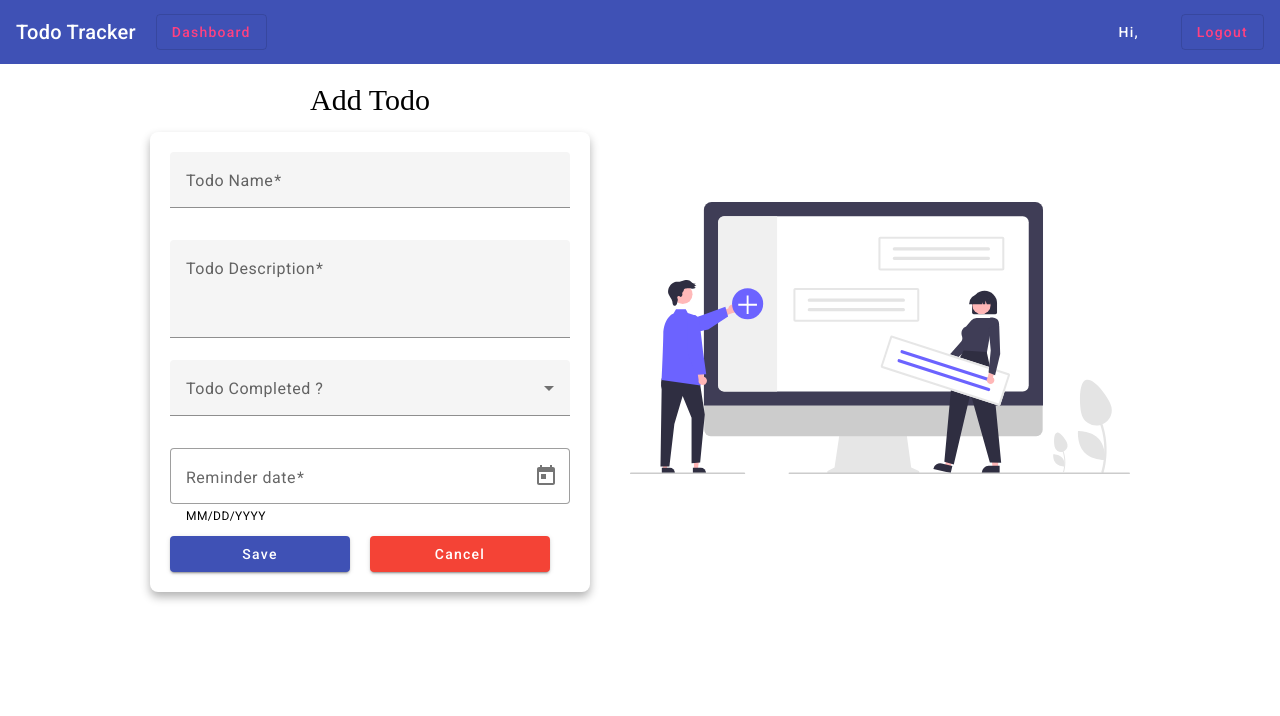
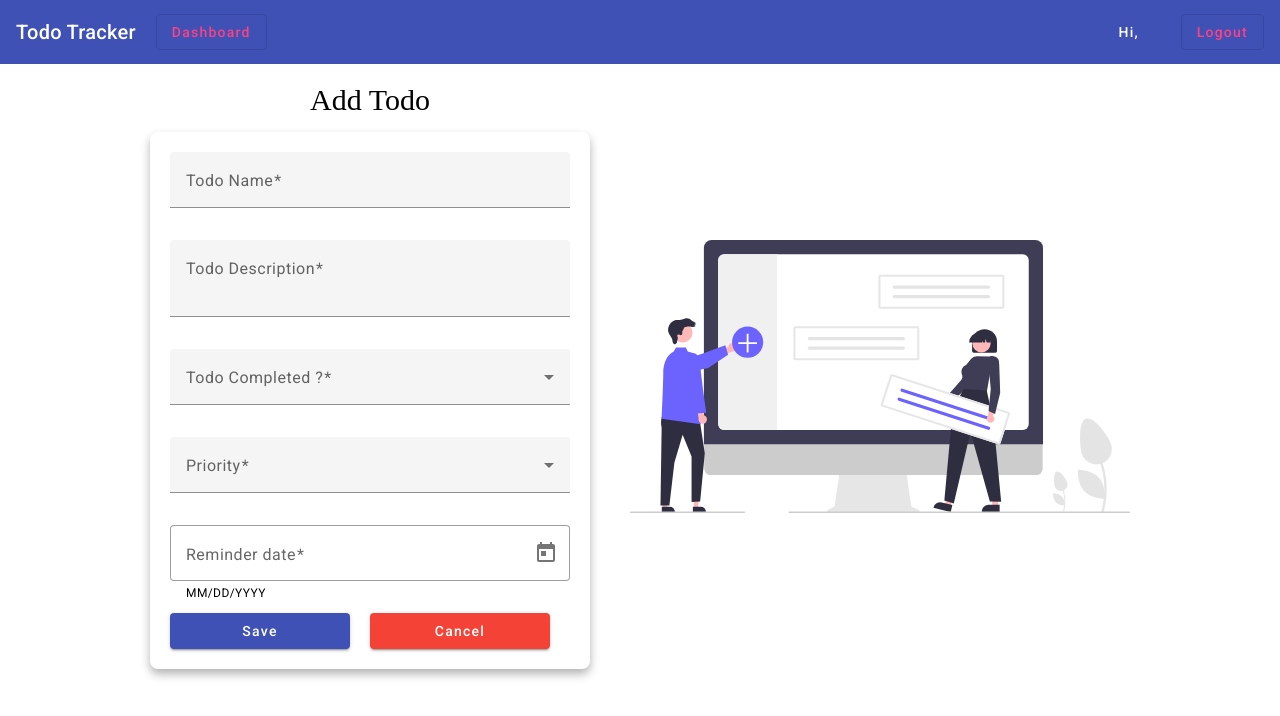
Before and after one commit to nikhilkhetan17/full-stack-todo-tracker-app, an Angular app in the folder todo-tracker-frontend/: page /add-todo in a window 1280 px wide. Shown: the top 716 px of the page. Built offline with nearby package versions, Linux system fonts and the light colour scheme; no server answers; sample sign-in values are in the browser's storage.

Commit message:
added priority in add and update component and added textarea in todoDesc.

```diff
--- a/todo-tracker-frontend/src/app/add-todo/add-todo.component.css
+++ b/todo-tracker-frontend/src/app/add-todo/add-todo.component.css
@@ -25,11 +25,6 @@
   margin-right: 20px;
 }
 
-.custom-height {
-  height: 120px;
-  width: 100%;
-}
-
 .add-image {
   width: 100%;
   max-width: 500px;
--- a/todo-tracker-frontend/src/app/add-todo/add-todo.component.html
+++ b/todo-tracker-frontend/src/app/add-todo/add-todo.component.html
@@ -8,27 +8,32 @@
                 <input type="text" matInput required [(ngModel)]="todo.todoName" name="todoName">
             </mat-form-field>
 
-            <mat-form-field appearance="fill" class="form-field" class="custom-height">
+            <mat-form-field appearance="fill" class="form-field">
                 <mat-label>Todo Description</mat-label>
-                <input type="text" matInput required [(ngModel)]="todo.todoDescription" name="todoDescription">
+                <textarea matInput cdkTextareaAutosize #autosize="cdkTextareaAutosize" cdkAutosizeMinRows="3" cdkAutosizeMaxRows="4" required [(ngModel)]="todo.todoDescription" name="todoDescription"></textarea>
             </mat-form-field>
-
-            <!-- <mat-form-field appearance="fill" class="form-field">
-                <mat-label>Todo Completed</mat-label>
-                <input type="text" matInput required [(ngModel)]="todo.todoCompleted" name="todoCompleted">
-            </mat-form-field> -->
 
             <mat-form-field appearance="fill" class="form-field">
                 <mat-label>Todo Completed ?</mat-label>
-                <mat-select [(ngModel)]="todo.todoCompleted" name="food">
-                    <mat-option [value]="true">Yes</mat-option>
-                    <mat-option [value]="false">No</mat-option>
+                <mat-select [(ngModel)]="todo.todoCompleted" name="todoCompleted" required>
+                    <mat-option value="Yes">Yes</mat-option>
+                    <mat-option value="No">No</mat-option>
                 </mat-select>
-              </mat-form-field>
+            </mat-form-field>
+
+            <mat-form-field appearance="fill" class="form-field">
+                <mat-label>Priority</mat-label>
+                <mat-select [(ngModel)]="todo.priority" name="priority" required>
+                    <mat-option value="Low">Low</mat-option>
+                    <mat-option value="Medium">Medium</mat-option>
+                    <mat-option value="High">High</mat-option>
+                </mat-select>
+            </mat-form-field>
 
             <mat-form-field appearance="outline" class="form-field">
                 <mat-label>Reminder date</mat-label>
-                <input matInput [matDatepicker]="picker" required [(ngModel)]="todo.targetDate" [min]="minDate" name="targetDate" required>
+                <input matInput [matDatepicker]="picker" required [(ngModel)]="todo.targetDate" [min]="minDate"
+                    name="targetDate" required>
                 <mat-hint>MM/DD/YYYY</mat-hint>
                 <mat-datepicker-toggle matIconSuffix [for]="picker"></mat-datepicker-toggle>
                 <mat-datepicker #picker></mat-datepicker>
--- a/todo-tracker-frontend/src/app/edit-todo/edit-todo.component.css
+++ b/todo-tracker-frontend/src/app/edit-todo/edit-todo.component.css
@@ -26,11 +26,6 @@
   margin-right: 20px;
 }
 
-.custom-height {
-  height: 120px;
-  width: 100%;
-}
-
 .edit-image {
   width: 100%;
   max-width: 400px;
--- a/todo-tracker-frontend/src/app/edit-todo/edit-todo.component.html
+++ b/todo-tracker-frontend/src/app/edit-todo/edit-todo.component.html
@@ -8,21 +8,25 @@
                 <input type="text" matInput required [(ngModel)]="todo.todoName" name="todoName">
             </mat-form-field>
 
-            <mat-form-field appearance="fill" class="form-field" class="custom-height">
+            <mat-form-field appearance="fill" class="form-field">
                 <mat-label>Todo Description</mat-label>
-                <input type="text" matInput required [(ngModel)]="todo.todoDescription" name="todoDescription">
+                <textarea matInput cdkTextareaAutosize #autosize="cdkTextareaAutosize" cdkAutosizeMinRows="3" cdkAutosizeMaxRows="4" required [(ngModel)]="todo.todoDescription" name="todoDescription"></textarea>
             </mat-form-field>
-
-            <!-- <mat-form-field appearance="fill" class="form-field">
-                <mat-label>Todo Completed</mat-label>
-                <input type="text" matInput required [(ngModel)]="todo.todoCompleted" name="todoCompleted">
-            </mat-form-field> -->
 
             <mat-form-field appearance="fill" class="form-field">
                 <mat-label>Todo Completed ?</mat-label>
-                <mat-select [(ngModel)]="todo.todoCompleted" name="food">
-                    <mat-option [value]="true">Yes</mat-option>
-                    <mat-option [value]="false">No</mat-option>
+                <mat-select [(ngModel)]="todo.todoCompleted" name="todoCompleted" required>
+                    <mat-option value="Yes">Yes</mat-option>
+                    <mat-option value="No">No</mat-option>
+                </mat-select>
+              </mat-form-field>
+
+              <mat-form-field appearance="fill" class="form-field">
+                <mat-label>Priority</mat-label>
+                <mat-select [(ngModel)]="todo.priority" name="priority" required>
+                    <mat-option value="Low">Low</mat-option>
+                    <mat-option value="Medium">Medium</mat-option>
+                    <mat-option value="High">High</mat-option>
                 </mat-select>
               </mat-form-field>
 
--- a/todo-tracker-frontend/src/app/page-not-found/page-not-found.component.css
+++ b/todo-tracker-frontend/src/app/page-not-found/page-not-found.component.css
@@ -4,7 +4,7 @@ img {
   margin-left: auto;
   margin-right: auto;
   max-width: 700px;
-  margin-top: 50px;
+  margin-top: 40px;
 }
 .btn1 {
   text-align: center;
```
